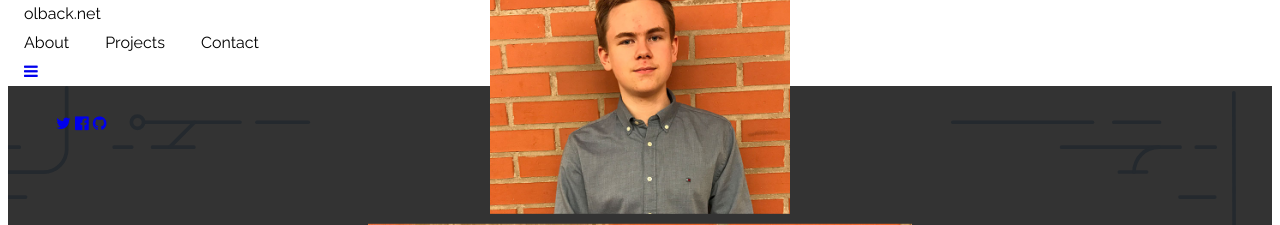
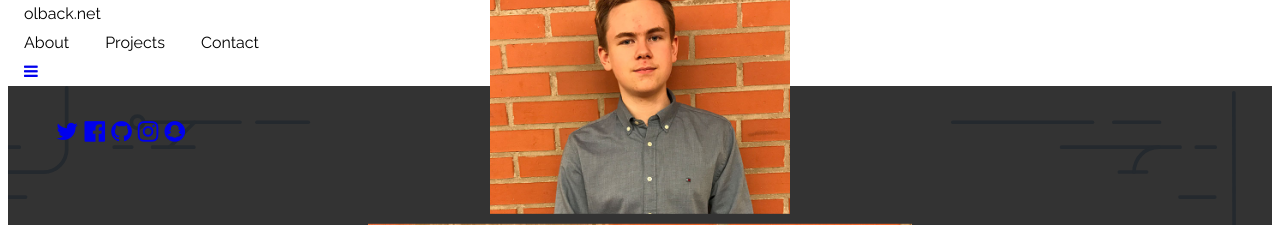
Before and after one commit to olback/olback.dev, a PHP site: page / in a window 1280 px wide. Shown: the top 225 px of the page. Run offline with PHP 8.4, Linux system fonts and the light colour scheme; data that the repository does not hold is empty; a stand-in replaces the project's code that opens the database connection; some libraries are stand-ins or nearby versions.

Commit message:
Changed some things (again...)

```diff
--- a/css/styles.css
+++ b/css/styles.css
@@ -81,6 +81,11 @@
   color: #fff;
 }
 
+.social-icons {
+  font-size: 24px;
+  padding: 24px 48px;
+}
+
 @media only screen and (max-width: 800px) {
   .contact-form {
     max-width: 800px;
@@ -92,6 +97,11 @@
     height: 250px;
     width: 250px;
     position: relative;
+  }
+
+  .social-icons {
+    font-size: 18px !important;
+    padding: 24px 24px;
   }
 }
 
@@ -161,6 +171,30 @@
   background-size: contain;
 }
 
+.twitter-hover:hover {
+  color: #1DA1F2;
+}
+
+.fb-hover:hover {
+  color: #3b5998;
+}
+
+.gh-hover:hover {
+  color: #000000;
+}
+
+.insta-hover:hover {
+  color: #ffffff;
+}
+
+.snap-hover:hover {
+  color: #FFFC00;
+}
+
+#mySidebar {
+  z-index: 10;
+}
+
 .white-nav {
     color: #000!important;
     background-color: #fff!important;
--- a/index.php
+++ b/index.php
@@ -73,23 +73,6 @@
     <link rel="shortcut icon" type="image/png" href="img/olback.jpg"/>
   </head>
   <body class="w3-light-grey">
-    <!-- Navbar (sit on top) -->
-    <div class="w3-top">
-      <div class="w3-bar w3-transparent w3-card-2 w3-text-white no-shadows" id="myNavbar">
-        <a onclick="scrlTo('home');" class="ch w3-bar-item w3-button w3-wide">olback.net</a>
-        <!-- Right-sided navbar links -->
-        <div class="w3-right w3-hide-small">
-          <a onclick="scrlTo('about');" class="ch w3-bar-item w3-button">About</a>
-          <a onclick="scrlTo('projects');" class="ch w3-bar-item w3-button">Projects</a>
-          <a onclick="scrlTo('contact');" class="ch w3-bar-item w3-button">Contact</a>
-        </div>
-        <!-- Hide right-floated links on small screens and replace them with a menu icon -->
-
-        <a href="javascript:void(0)" class="ch w3-bar-item w3-button w3-right w3-hide-large w3-hide-medium" onclick="w3_open()">
-          <i class="fa fa-bars"></i>
-        </a>
-      </div>
-    </div>
 
     <!-- Sidebar on small screens when clicking the menu icon -->
     <nav class="w3-sidebar w3-bar-block w3-black w3-card-2 w3-animate-left w3-hide-medium w3-hide-large" style="display:none; top: 0px;" id="mySidebar">
@@ -107,6 +90,24 @@
     </nav>
 
     <div class="span" id="close">
+      <!-- Navbar (sit on top) -->
+      <div class="w3-top">
+        <div class="w3-bar w3-transparent w3-card-2 w3-text-white no-shadows" id="myNavbar">
+          <a onclick="scrlTo('home');" class="ch w3-bar-item w3-button w3-wide">olback.net</a>
+          <!-- Right-sided navbar links -->
+          <div class="w3-right w3-hide-small">
+            <a onclick="scrlTo('about');" class="ch w3-bar-item w3-button">About</a>
+            <a onclick="scrlTo('projects');" class="ch w3-bar-item w3-button">Projects</a>
+            <a onclick="scrlTo('contact');" class="ch w3-bar-item w3-button">Contact</a>
+          </div>
+          <!-- Hide right-floated links on small screens and replace them with a menu icon -->
+
+          <a href="javascript:void(0)" class="ch w3-bar-item w3-button w3-right w3-hide-large w3-hide-medium" onclick="w3_open()">
+            <i class="fa fa-bars"></i>
+          </a>
+        </div>
+      </div>
+
       <!-- Header with full height image -->
       <header class="bgimg-1 w3-display-container" id="home">
         <div class="w3-text-white centerincssisabitch" style="padding:48px">
@@ -114,11 +115,14 @@
           <span class="w3-xxlarge w3-hide-large w3-hide-medium"><img src="img/edwin.jpg" class="w3-circle p100" alt="Edwin - olback.net"></span><br>
           <span class="w3-large">Hey, I'm Edwin.</span>
         </div>
+
         <!-- Social media buttons -->
-        <div class="w3-display-bottomleft w3-text-grey w3-large" style="padding:24px 48px">
-          <a class="fa fa-twitter w3-hover-opacity" href="https://twitter.com/mrolback"></a>
-          <a class="fa fa-facebook-official w3-hover-opacity" href="https://www.facebook.com/1edwinsvensson"></a>
-          <a class="fa fa-github w3-hover-opacity" href="https://github.com/olback"></a>
+        <div class="w3-display-bottomleft w3-text-grey w3-xlarge social-icons">
+          <a class="fa fa-twitter twitter-hover" href="https://twitter.com/mrolback"></a>
+          <a class="fa fa-facebook-official fb-hover" href="https://www.facebook.com/1edwinsvensson"></a>
+          <a class="fa fa-github gh-hover" href="https://github.com/olback"></a>
+          <a class="fa fa-instagram insta-hover" href="#"></a>
+          <a class="fa fa-snapchat snap-hover" href="https://www.snapchat.com/add/olbackxdd"></a>
         </div>
         <p><a href="javascript:scrlTo('about');" class="arrow bottom-button bounce"></a></p>
       </header>
@@ -173,12 +177,14 @@
       </div>
 
       <!-- Footer -->
-      <footer class="w3-center footer w3-padding-64">
+      <footer class="w3-center footer w3-padding-32">
         <a onclick="scrlTo('home');" class="w3-button w3-light-grey"><i class="fa fa-arrow-up w3-margin-right"></i>To the top</a>
         <div class="w3-xlarge w3-section">
-          <a class="fa fa-twitter w3-hover-opacity" href="https://twitter.com/mrolback"></a>
-          <a class="fa fa-facebook-official w3-hover-opacity" href="https://www.facebook.com/1edwinsvensson"></a>
-          <a class="fa fa-github w3-hover-opacity" href="https://github.com/olback"></a>
+          <a class="fa fa-twitter twitter-hover" href="https://twitter.com/mrolback"></a>
+          <a class="fa fa-facebook-official fb-hover" href="https://www.facebook.com/1edwinsvensson"></a>
+          <a class="fa fa-github gh-hover" href="https://github.com/olback"></a>
+          <a class="fa fa-instagram insta-hover" href="#"></a>
+          <a class="fa fa-snapchat snap-hover" href="https://www.snapchat.com/add/olbackxdd"></a>
         </div>
         <p>CSS Framework by <a href="https://www.w3schools.com/w3css/default.asp" title="W3.CSS" target="_blank" class="w3-hover-text-green">w3.css</a><br>
           &copy; <script>document.write(new Date().getFullYear())</script> <a href="https://olback.net">olback.net</a>.</p>
```
